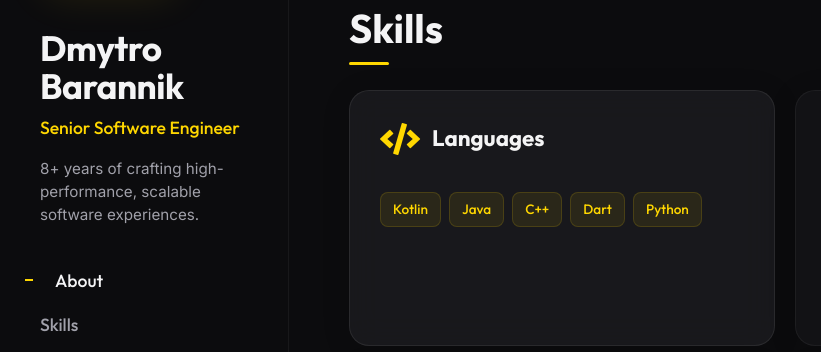
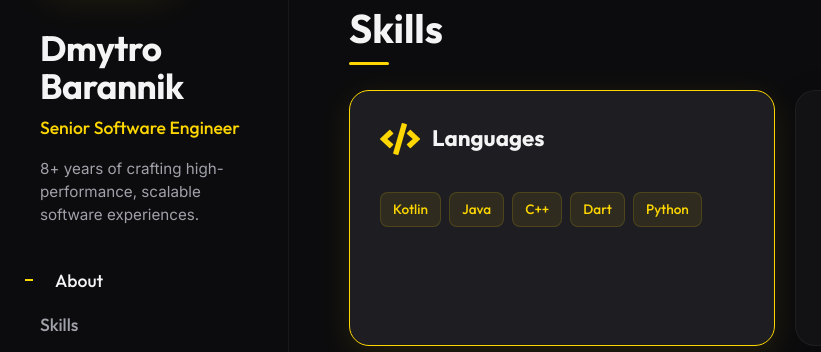
Before and after one commit to KaKyHaC/KaKyHaC.github.io, a website built with Vite: page index.html in a window 1280 px wide. In both pictures the pointer is over the element 561 px from the left and 1324 px from the top of the page. Shown: the part 1107-1459 px from the top of the page, 0-821 px from the left. Built offline with nearby package versions, Linux system fonts and the light colour scheme.

Commit message:
feat: add hover effects and transition to skill cards

```diff
--- a/src/style.css
+++ b/src/style.css
@@ -260,14 +260,22 @@ a {
     transition: var(--transition);
 }
 
-.skill-card {
-    cursor: pointer;
-}
-
 .bento-item:hover {
     transform: translateY(-5px);
     border-color: var(--surface-hover);
     background: rgba(30, 30, 35, 0.7);
+}
+
+.skill-card {
+    cursor: pointer;
+    transition: var(--transition);
+}
+
+.skill-card:hover {
+    transform: translateY(-5px) scale(1.02);
+    border-color: var(--primary-color);
+    background: rgba(35, 35, 40, 0.8);
+    box-shadow: 0 8px 32px rgba(255, 215, 0, 0.1);
 }
 
 .bento-item.span-2 {
```
